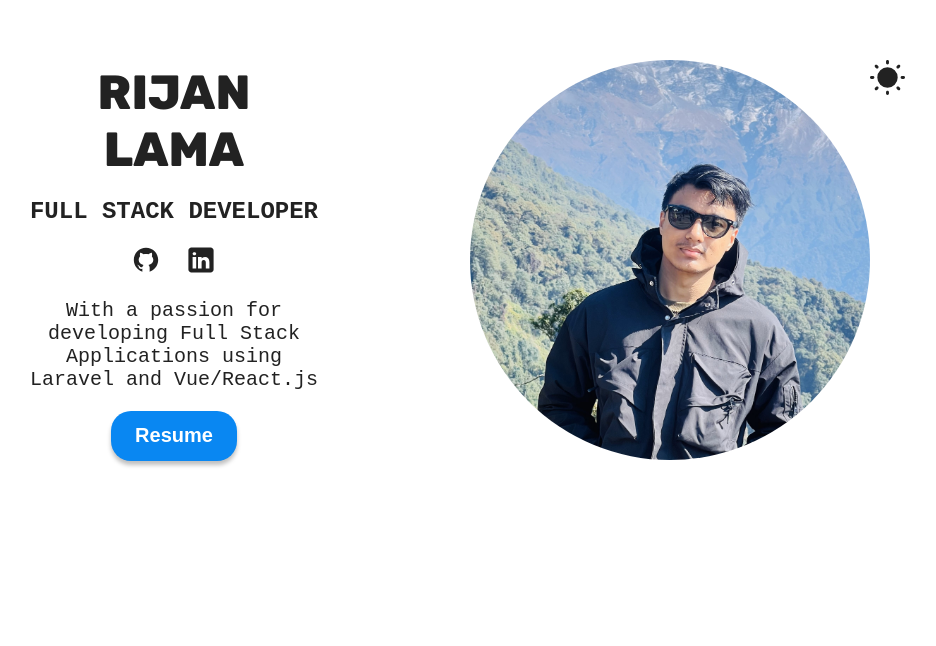
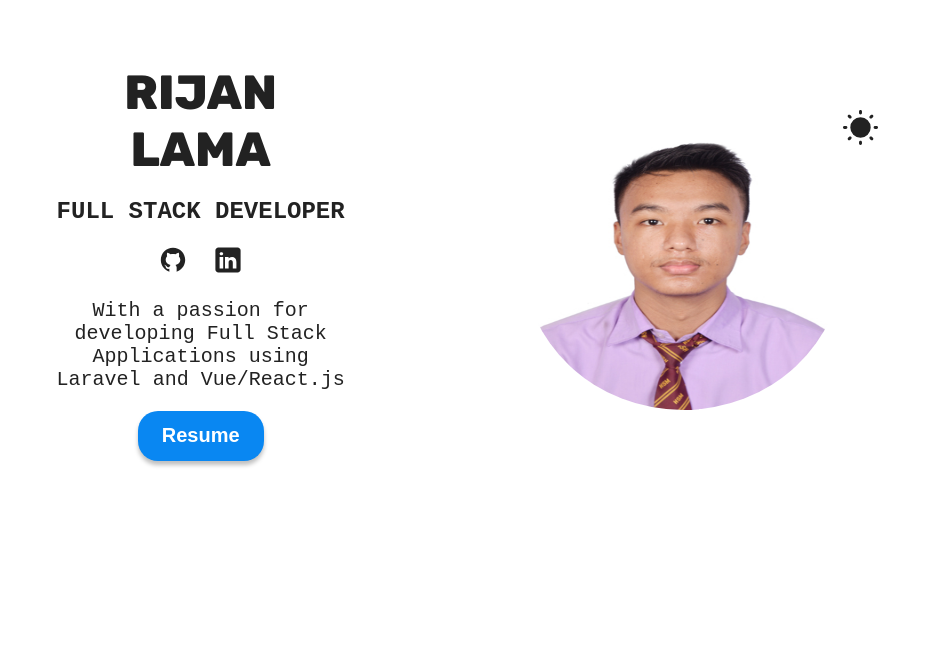
Before and after one commit to mrrijan/React-FullStack-Portfolio, a React (Vite) app: page / in a window 1536 px wide. Shown: the part 138-784 px from the top of the page, without its empty margins (318-1254 px from the left). Built offline with nearby package versions, Linux system fonts and the light colour scheme.

Commit message:
changed hero section photo

```diff
--- a/src/sections/Hero/Hero.jsx
+++ b/src/sections/Hero/Hero.jsx
@@ -1,5 +1,5 @@
 import styles from "./HeroStyles.module.css";
-import HeroImg from "../../assets/rijan.jpeg";
+import HeroImg from "../../assets/rijan-college.jpg";
 import sun from "../../assets/sun.svg";
 import moon from "../../assets/moon.svg";
 import githubLight from "../../assets/github-light.svg";
--- a/src/sections/Hero/HeroStyles.module.css
+++ b/src/sections/Hero/HeroStyles.module.css
@@ -8,8 +8,8 @@
     min-height: 500px;
 
     .hero{
-        max-width: 200px;
-        max-height: 200px;
+        width: 210px;
+        height: 190px;
         border-radius: 50%;
     }
     span{
@@ -80,9 +80,8 @@
         justify-content: space-evenly;
 
         .hero{
-            max-width: 350px;
-            max-height: 350px;
-            width: 350px;
+            width: 250px;
+            height: 230px;
         }
     }
 }
@@ -91,9 +90,8 @@
     .container{
 
         .hero{
-            max-width: 400px;
-            max-height: 400px;
-            width: 400px;
+            width: 320px;
+            height: 300px;
         }
     }
 }
```
Also changed, not shown: src/assets/rijan-college.jpg (added).
